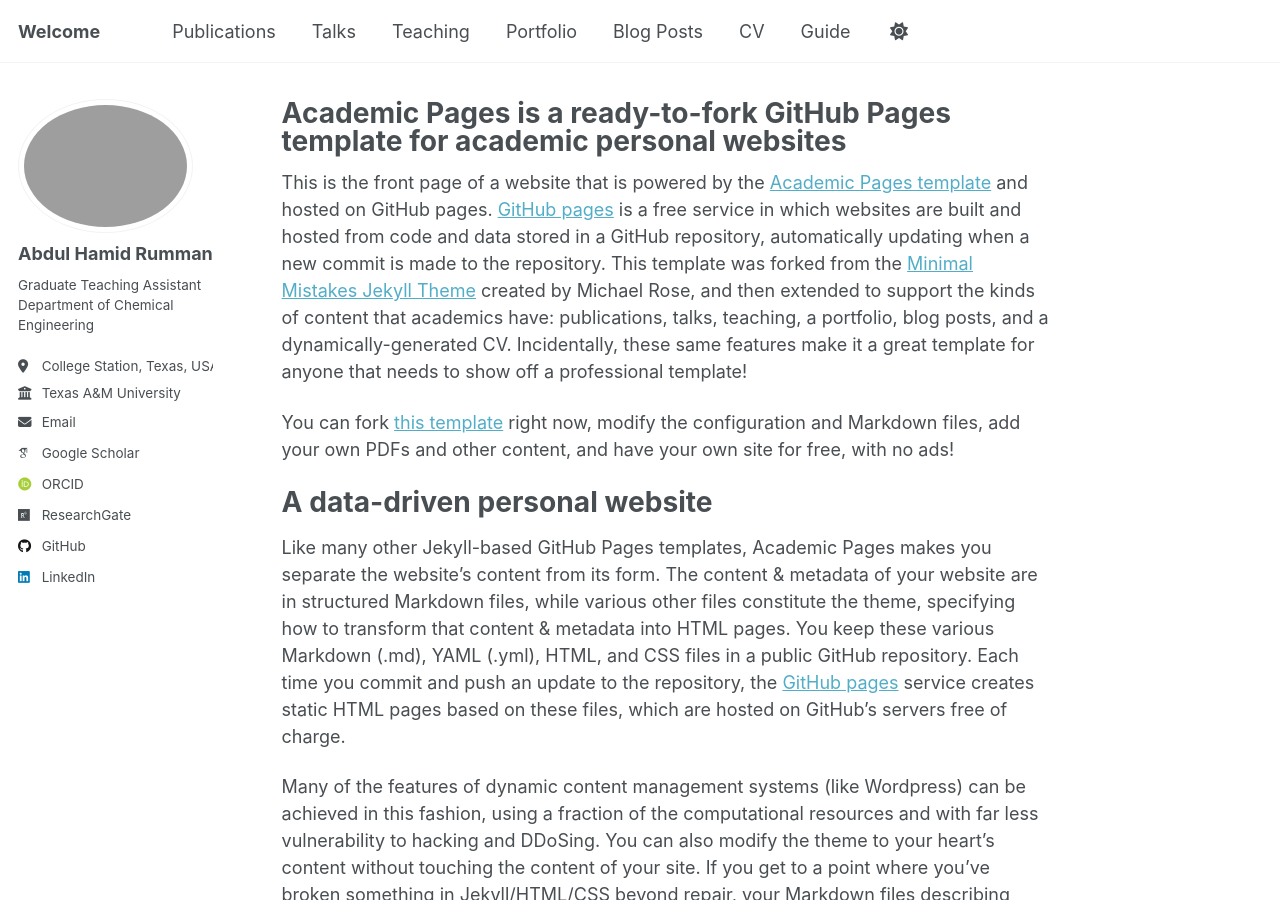
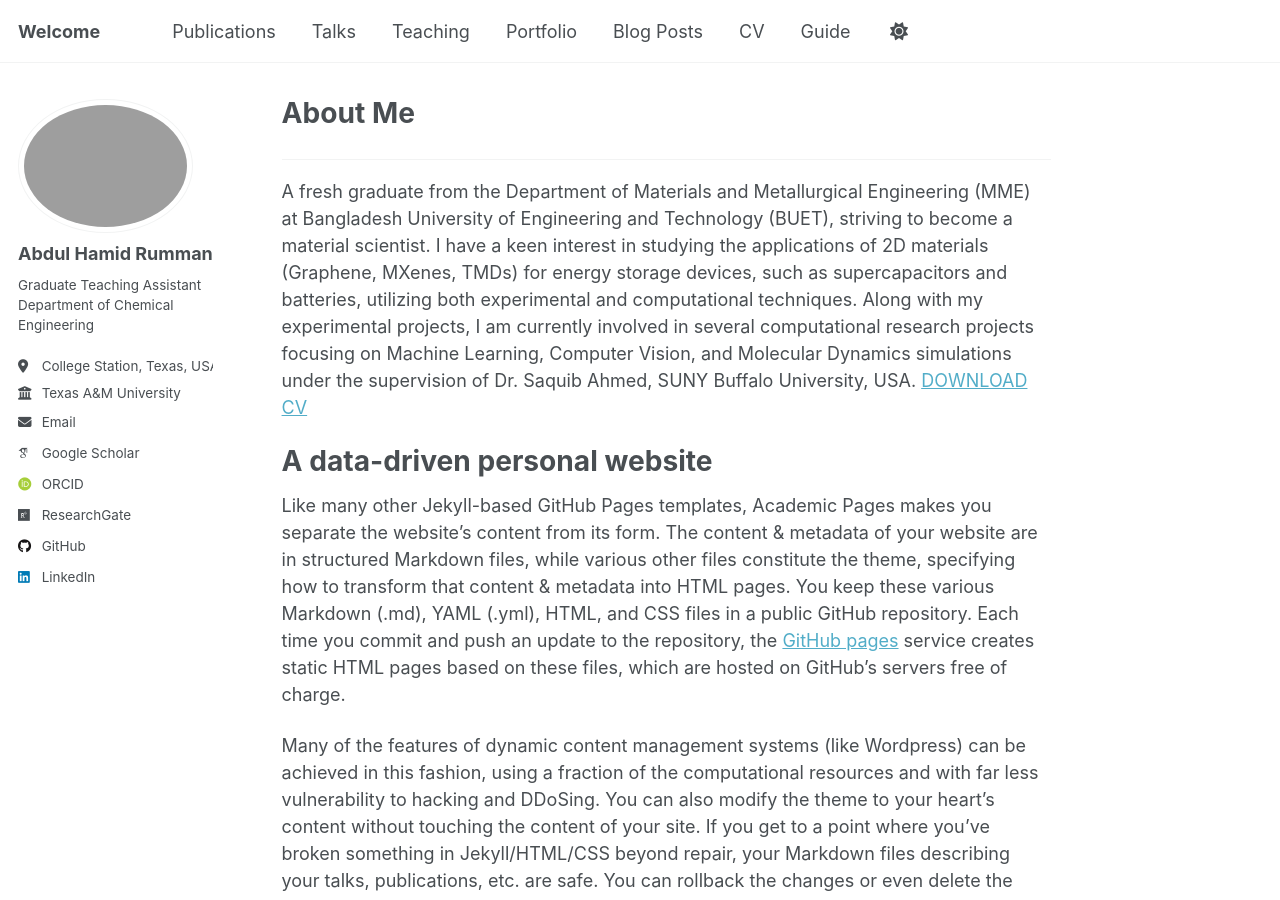
Before and after one commit to AbdulHamidRumman/abdulhamidrumman.github.io, a Jekyll site: the page built from _pages/about.md, in a window 1280 px wide and 900 px high. Built offline with Jekyll 4.4.1, drawn with Linux system fonts in a browser that asks for light colours; some web fonts are replaced; a script that is not in the unit is left out.

Commit message:
Update about.md

```diff
--- a/_pages/about.md
+++ b/_pages/about.md
@@ -1,15 +1,14 @@
 ---
 permalink: /
-title: "Academic Pages is a ready-to-fork GitHub Pages template for academic personal websites"
+title: "About Me"
 author_profile: true
 redirect_from:
   - /about/
   - /about.html
 ---
-
-This is the front page of a website that is powered by the [Academic Pages template](https://github.com/academicpages/academicpages.github.io) and hosted on GitHub pages. [GitHub pages](https://pages.github.com) is a free service in which websites are built and hosted from code and data stored in a GitHub repository, automatically updating when a new commit is made to the repository. This template was forked from the [Minimal Mistakes Jekyll Theme](https://mmistakes.github.io/minimal-mistakes/) created by Michael Rose, and then extended to support the kinds of content that academics have: publications, talks, teaching, a portfolio, blog posts, and a dynamically-generated CV. Incidentally, these same features make it a great template for anyone that needs to show off a professional template!
-
- You can fork [this template](https://github.com/academicpages/academicpages.github.io) right now, modify the configuration and Markdown files, add your own PDFs and other content, and have your own site for free, with no ads!
+------
+A fresh graduate from the Department of Materials and Metallurgical Engineering (MME) at Bangladesh University of Engineering and Technology (BUET), striving to become a material scientist. I have a keen interest in studying the applications of 2D materials (Graphene, MXenes, TMDs) for energy storage devices, such as supercapacitors and batteries, utilizing both experimental and computational techniques. Along with my experimental projects, I am currently involved in several computational research projects focusing on Machine Learning, Computer Vision, and Molecular Dynamics simulations under the supervision of Dr. Saquib Ahmed, SUNY Buffalo University, USA.
+[DOWNLOAD CV](https://www.dropbox.com/scl/fi/ztnd3qfmiky56d4cbra1z/cv_ahr.pdf?rlkey=mlc7k35m7z8kwb2q2l6k4mgpp&dl=0)
 
 A data-driven personal website
 ======
```
